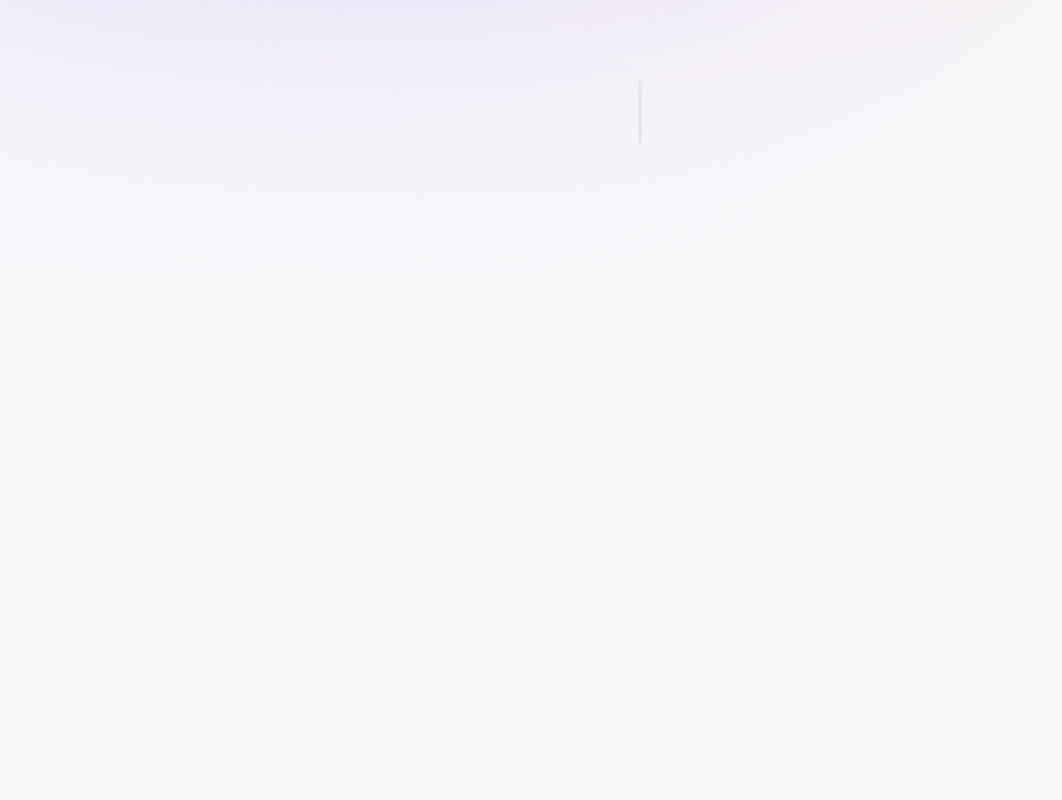
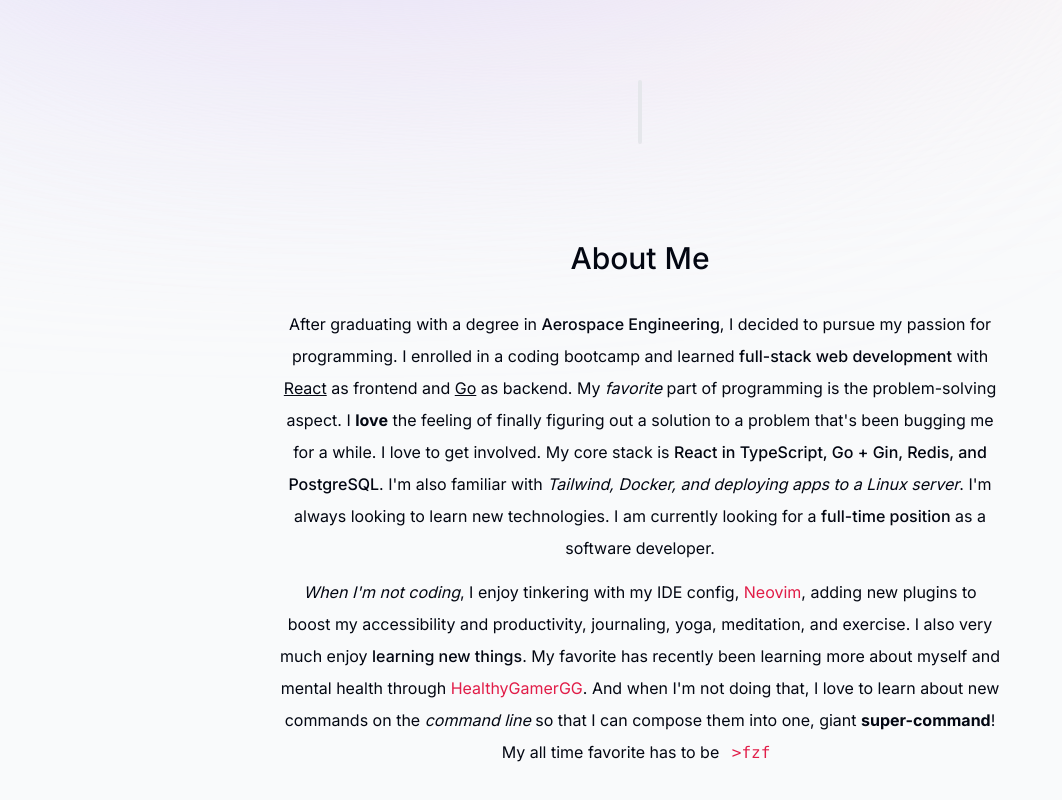
Before and after one commit to tjapit/portfolio, a Next.js app: page / in a window 1280 px wide. Shown: the part 528-1328 px from the top of the page, without its empty margins (0-1062 px from the left). Before the commit the page ends 800 px from the top, so only its background shows below. Built offline with nearby package versions, Linux system fonts and the light colour scheme.

Commit message:
feat: About section
Ooh! I love this one bruddah. Look at the links yooooowwwww

```diff
--- a/app/page.tsx
+++ b/app/page.tsx
@@ -1,3 +1,4 @@
+import About from "@/components/about";
 import Intro from "@/components/intro";
 import SectionDivider from "@/components/section-divider";
 
@@ -6,6 +7,7 @@ export default function Home() {
     <main className="flex flex-col items-center px-4">
       <Intro />
       <SectionDivider />
+      <About />
     </main>
   );
 }
--- /dev/null
+++ b/components/about.tsx
@@ -0,0 +1,79 @@
+"use client";
+
+import SectionHeading from "./section-heading";
+import { motion } from "framer-motion";
+
+export default function About() {
+  return (
+    <motion.section
+      className="mb-28 max-w-[45rem] text-center leading-8"
+      initial={{ opacity: 0, y: 100 }}
+      animate={{ opacity: 1, y: 0 }}
+      transition={{ delay: 0.175 }}
+    >
+      <SectionHeading>About Me</SectionHeading>
+      <p className="mb-3">
+        After graduating with a degree in{" "}
+        <span className="font-medium">Aerospace Engineering</span>, I decided to
+        pursue my passion for programming. I enrolled in a coding bootcamp and
+        learned <span className="font-medium">full-stack web development</span>{" "}
+        with <u>React</u> as frontend and <u>Go</u> as backend. My{" "}
+        <em>favorite</em> part of programming is the problem-solving aspect. I{" "}
+        <b>love</b> the feeling of finally figuring out a solution to a problem
+        that's been bugging me for a while. I love to get involved. My core
+        stack is{" "}
+        <span className="font-medium">
+          React in TypeScript, Go + Gin, Redis, and PostgreSQL
+        </span>
+        . I'm also familiar with{" "}
+        <em>Tailwind, Docker, and deploying apps to a Linux server</em>. I'm
+        always looking to learn new technologies. I am currently looking for a{" "}
+        <span className="font-medium">full-time position</span> as a software
+        developer.
+      </p>
+
+      <p>
+        <em>When I'm not coding</em>, I enjoy tinkering with my IDE config,{" "}
+        <a
+          href="https://neovim.io/"
+          target="_blank"
+          rel="noopener"
+          className="relative group text-rose-600 hover:bg-gradient-to-r hover:from-[#2857a1] hover:to-[#3ab952] hover:text-transparent hover:bg-clip-text duration-300"
+        >
+          Neovim
+          <span className="absolute bottom-0 left-0 w-0 group-hover:w-full h-0.5 bg-gradient-to-r from-[#2857a1] to-[#3ec63f] transition-all duration-300"></span>
+        </a>
+        , adding new plugins to boost my accessibility and productivity,
+        journaling, yoga, meditation, and exercise. I also very much enjoy{" "}
+        <span className="font-medium">learning new things</span>. My favorite
+        has recently been learning more about myself and mental health through{" "}
+        <a
+          href="https://www.youtube.com/@HealthyGamerGG"
+          target="_blank"
+          rel="noopener"
+          className="relative group text-rose-600 hover:text-[#3ec63f] transition-all duration-300"
+        >
+          HealthyGamerGG
+          <span className="absolute bottom-0 left-0 w-0 group-hover:w-full h-0.5 bg-[#3ec63f] transition-all duration-300"></span>
+        </a>
+        . And when I'm not doing that, I love to learn about new commands on the{" "}
+        <em>command line</em> so that I can compose them into one, giant{" "}
+        <b>super-command</b>! My all time favorite has to be{" "}
+        <a
+          href="https://github.com/junegunn/fzf"
+          target="_blank"
+          rel="noopener"
+          className="group text-rose-600 transition-all"
+        >
+          <code className="p-2 group-hover:hover:bg-[#3f3f3f] group-hover:italic rounded-xl">
+            <span className="group-hover:text-rose-600 group-hover:pr-2 transition-all duration-300">
+              &gt;
+            </span>
+            <span className="group-hover:text-[#b0e1bd]">fz</span>
+            <span className="group-hover:text-[#e9e9e9]">f</span>
+          </code>
+        </a>
+      </p>
+    </motion.section>
+  );
+}
--- a/components/intro.tsx
+++ b/components/intro.tsx
@@ -45,7 +45,7 @@ export default function Intro() {
         </div>
       </div>
 
-      <motion.p
+      <motion.h1
         className="mb-10 mt-4 px-4 text-2xl font-medium !leading-[1.5] sm:text-4xl"
         initial={{ opacity: 0, y: 100 }}
         animate={{ opacity: 1, y: 0 }}
@@ -53,7 +53,7 @@ export default function Intro() {
         <b>Hello, I'm Tim.</b> I'm a <b>full-stack developer</b> with{" "}
         <b>3 years</b> of experience. I enjoy building <em>sites & apps</em>. My
         focus is <u>React & Go.</u>
-      </motion.p>
+      </motion.h1>
 
       <motion.div
         className="px-4 flex flex-col sm:flex-row items-center justify-center gap-2 text-lg font-medium"
--- /dev/null
+++ b/components/section-heading.tsx
@@ -0,0 +1,7 @@
+type SectionHeadingProps = {
+  children: React.ReactNode;
+};
+
+export default function SectionHeading({ children }: SectionHeadingProps) {
+  return <h2 className="mb-8 text-3xl font-medium capitalize">{children}</h2>;
+}
```
